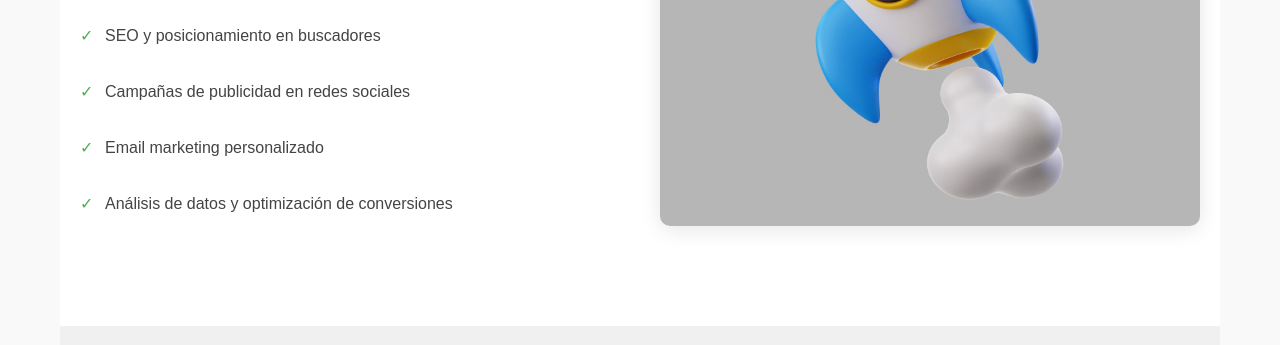
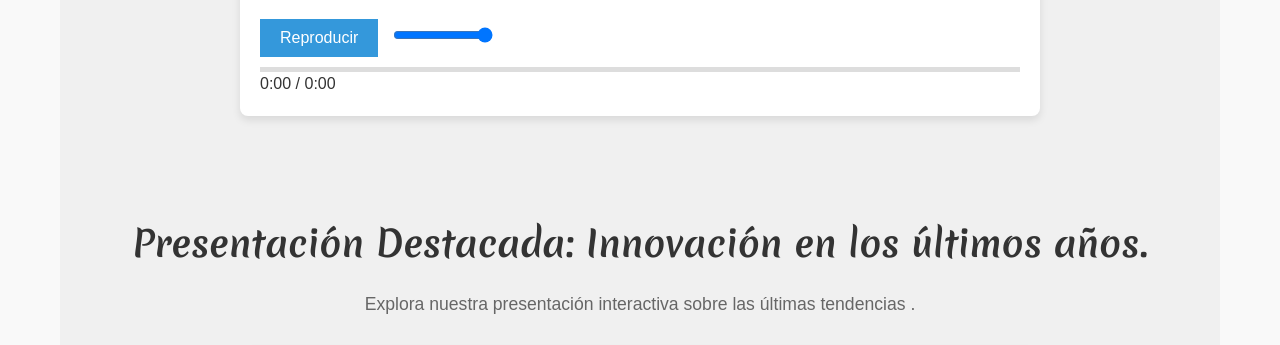
Before and after one commit to taraxdigital/google-login2, a PHP site: page / in a window 1280 px wide. Shown: the part 1855-2200 px from the top of the page. Run offline with PHP 8.4, Linux system fonts and the light colour scheme; some libraries are stand-ins or nearby versions; some web fonts are replaced.

Commit message:
videoSabado

```diff
--- a/estilos.css
+++ b/estilos.css
@@ -6,7 +6,7 @@
 :root {
   /* Colores principales */
   --color-primary: #ff7716;
-  --color-secondary: #2ecc71;
+  --color-secondary: hsl(145, 63%, 49%);
   --color-accent: #e74c3c;
   --color-background: #f5f5f5;
   --color-text: #ffffff;
@@ -225,7 +225,51 @@ nav ul {
   max-width: 100%;
   max-height: 100%;
 } */
-
+.video-section {
+  background-color: #f0f0f0;
+  padding: 50px 0;
+}
+.video-container {
+  max-width: 800px;
+  margin: 0 auto;
+  background-color: white;
+  border-radius: 8px;
+  box-shadow: 0 4px 8px rgba(0,0,0,0.1);
+  overflow: hidden;
+}
+#videoPlayer {
+  width: 100%;
+  display: block;
+}
+.video-controls {
+  padding: 20px;
+}
+#playPauseBtn {
+  background-color: #3498db;
+  border: none;
+  color: white;
+  padding: 10px 20px;
+  text-align: center;
+  text-decoration: none;
+  display: inline-block;
+  font-size: 16px;
+  margin-right: 10px;
+  cursor: pointer;
+}
+#volumeSlider {
+  width: 100px;
+}
+.progress-container {
+  background-color: #ddd;
+  height: 5px;
+  width: 100%;
+  margin-top: 10px;
+}
+#progressBar {
+  background-color: #3498db;
+  height: 100%;
+  width: 0%;
+}
 body {
   margin: 0 auto;
   padding: 1rem;
@@ -717,6 +761,31 @@ h2 {
   font-size: 16px;
   color: #555;
 }
+/* // */
+.prezi-section {
+  background-color: #f0f0f0;
+  padding: 50px 0;
+}
+.prezi-container {
+  justify-content: center;
+  text-align: center;
+  max-width: 800px;
+  margin: 0 auto;
+  background-color: white;
+  border-radius: 8px;
+  box-shadow: 0 4px 8px rgba(0,0,0,0.1);
+  overflow: hidden;
+}
+.section-title {
+  text-align: center;
+  color: #333;
+  margin-bottom: 20px;
+}
+.section-description {
+  text-align: center;
+  color: #666;
+  margin-bottom: 30px;
+}
 .contento {
   flex-wrap: wrap;
   max-width: 400px;
--- a/index.php
+++ b/index.php
@@ -77,7 +77,53 @@ include_once("vistas/header2.php");
             </div>
         </section>
         <!-- // -->
+        <?php
+// Simulamos obtener datos de una base de datos o un archivo de configuración
+$videoData = [
+    'title' => 'Video Destacado: Innovación Tecnológica',
+    'description' => 'Descubre las últimas tendencias en tecnología y cómo están cambiando nuestro mundo.',
+    'src' => 'videos/tech_innovation.mp4', // Asegúrate de que esta ruta sea correcta
+    'poster' => 'images/video_poster.jpg' // Imagen de vista previa del video
+];
+?>
 
+<!-- Sección de Video -->
+<section class="video-section">
+    <div class="container">
+        <h2 class="section-title"><?php echo htmlspecialchars($videoData['title']); ?></h2>
+        <p class="section-description"><?php echo htmlspecialchars($videoData['description']); ?></p>
+        <div class="video-container">
+            <video id="videoPlayer" src="img/video.mp4" poster="<?php echo htmlspecialchars($videoData['poster']); ?>"></video>
+            <div class="video-controls">
+                <button id="playPauseBtn">Reproducir</button>
+                <input type="range" id="volumeSlider" min="0" max="1" step="0.1" value="1">
+                <div class="progress-container">
+                    <div id="progressBar"></div>
+                </div>
+                <span id="currentTime">0:00</span> / <span id="duration">0:00</span>
+            </div>
+        </div>
+    </div>
+</section>
+<?php
+// Simulamos obtener datos de una base de datos o un archivo de configuración
+$prezData = [
+    'title' => 'Presentación Destacada: Innovación en los últimos años.',
+    'description' => 'Explora nuestra presentación interactiva sobre las últimas tendencias .',
+    'embed' => '<iframe src="https://prezi.com/p/embed/TCpAk6hSqUDUVNzrgxMi/" id="iframe_container" frameborder="0" webkitallowfullscreen="" mozallowfullscreen="" allowfullscreen="" allow="autoplay; fullscreen" height="315" width="560"></iframe>'
+];
+?>
+
+<!-- Sección de Prezi -->
+<section class="prezi-section">
+    <div class="container">
+        <h2 class="section-title"><?php echo htmlspecialchars($prezData['title']); ?></h2>
+        <p class="section-description"><?php echo htmlspecialchars($prezData['description']); ?></p>
+        <div class="prezi-container">
+            <?php echo $prezData['embed']; ?>
+        </div>
+    </div>
+</section>
         <section class="modern-section">
             <div class="container">
                 <h2 class="section-title">La revolución digital</h2>
@@ -104,6 +150,7 @@ include_once("vistas/header2.php");
                 <a href="#" class="cta-button">Explora Más</a>
             </div>
         </section>
+
         <section class="digital-marketing-section">
             <div class="containera">
                 <div class="content-wrapper">
--- a/javaScript.js
+++ b/javaScript.js
@@ -92,3 +92,71 @@ document.addEventListener("DOMContentLoaded", function () {
       observer.observe(entry);
     });
   });
+  // Estado del reproductor
+let isPlaying = false;
+let volume = 1.0;
+let currentTime = 0;
+
+// Elementos del DOM
+const videoPlayer = document.getElementById('videoPlayer');
+const playPauseBtn = document.getElementById('playPauseBtn');
+const volumeSlider = document.getElementById('volumeSlider');
+const progressBar = document.getElementById('progressBar');
+const currentTimeDisplay = document.getElementById('currentTime');
+const durationDisplay = document.getElementById('duration');
+
+// Función para reproducir o pausar el video
+function togglePlayPause() {
+    if (videoPlayer.paused) {
+        videoPlayer.play();
+        playPauseBtn.textContent = 'Pausar';
+        isPlaying = true;
+    } else {
+        videoPlayer.pause();
+        playPauseBtn.textContent = 'Reproducir';
+        isPlaying = false;
+    }
+}
+
+// Función para actualizar el volumen
+function updateVolume() {
+    volume = volumeSlider.value;
+    videoPlayer.volume = volume;
+}
+
+// Función para actualizar la barra de progreso
+function updateProgressBar() {
+    const progress = (videoPlayer.currentTime / videoPlayer.duration) * 100;
+    progressBar.style.width = `${progress}%`;
+    currentTimeDisplay.textContent = formatTime(videoPlayer.currentTime);
+}
+
+// Función para formatear el tiempo en minutos:segundos
+function formatTime(timeInSeconds) {
+    const minutes = Math.floor(timeInSeconds / 60);
+    const seconds = Math.floor(timeInSeconds % 60);
+    return `${minutes}:${seconds < 10 ? '0' : ''}${seconds}`;
+}
+
+// Función para saltar a una posición en el video
+function seek(event) {
+    const seekPosition = (event.offsetX / event.target.clientWidth) * videoPlayer.duration;
+    videoPlayer.currentTime = seekPosition;
+}
+
+// Event Listeners
+playPauseBtn.addEventListener('click', togglePlayPause);
+volumeSlider.addEventListener('input', updateVolume);
+videoPlayer.addEventListener('timeupdate', updateProgressBar);
+progressBar.parentElement.addEventListener('click', seek);
+
+// Inicializar la duración del video cuando los metadatos estén cargados
+videoPlayer.addEventListener('loadedmetadata', () => {
+    durationDisplay.textContent = formatTime(videoPlayer.duration);
+});
+
+// Actualizar el botón de reproducción cuando el video termine
+videoPlayer.addEventListener('ended', () => {
+    playPauseBtn.textContent = 'Reproducir';
+    isPlaying = false;
+});
```
Also changed, not shown: 1 other file.
